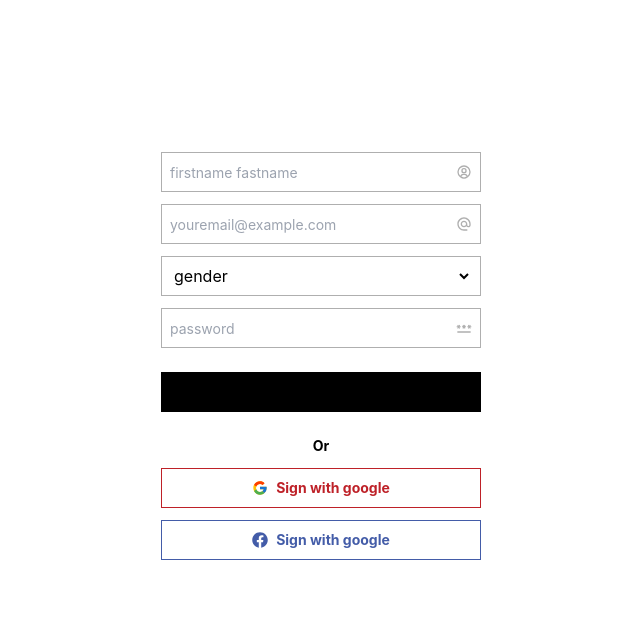
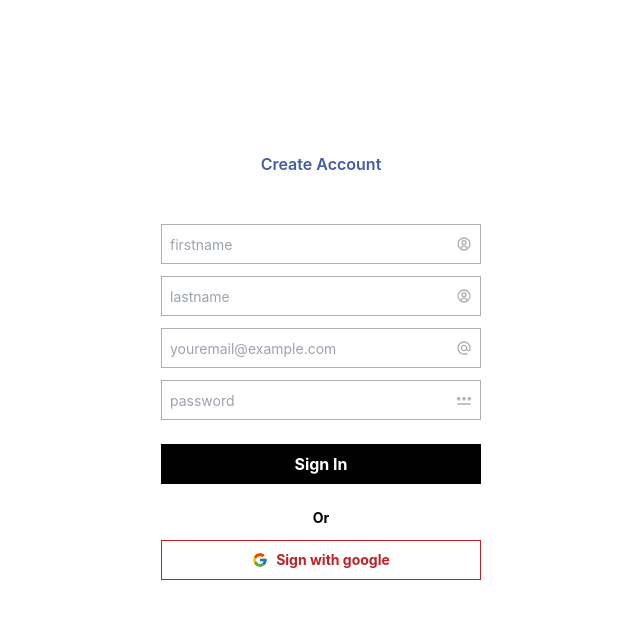
Before and after one commit to laetitiaouelle/room_admin, a Next.js app: page /auth/signin in a window 1280 px wide. Shown: the top 618 px of the page, without its empty margins (319-959 px from the left). Built offline with nearby package versions, Linux system fonts and the light colour scheme.

Commit message:
latest push

```diff
--- a/package.json
+++ b/package.json
@@ -16,6 +16,7 @@
     "next": "12.2.5",
     "react": "^18.2.0",
     "react-dom": "^18.2.0",
+    "react-hook-form": "^7.34.2",
     "react-icons": "^4.4.0",
     "react-map-gl": "^7.0.19",
     "uuid": "^9.0.0"
--- a/pages/_app.js
+++ b/pages/_app.js
@@ -3,14 +3,13 @@ import '../styles/loader.css'
 
 import Layout from './layout/Layout';
 import { useRouter } from 'next/router'
-import { useContext, useEffect, useState } from 'react';
+import { useState } from 'react';
 import { UserContext } from './states/user_context';
 
 
 function MyApp({ Component, pageProps }) {
   const [user, setUser] = useState();
   const router = useRouter()
-
 
   return (
     <UserContext.Provider value={{user, setUser}}>
--- a/pages/auth/login.js
+++ b/pages/auth/login.js
@@ -6,6 +6,9 @@ import {MdAlternateEmail, MdPassword} from 'react-icons/md'
 import { UserContext } from '../states/user_context'
 import { useRouter } from 'next/router'
 import Loader from '../layout/Loader'
+import { getAuth, signInWithEmailAndPassword } from "firebase/auth";
+import {app, database} from "../api/firebase"
+
 
 
 
@@ -15,44 +18,77 @@ function Login() {
     const [userPassword, setUserPassword] = useState("");
     const {user, setUser} = useContext(UserContext);
     const [showLoader, setShowLoader] = useState(false);
+    const [errors, seterrors] = useState({});
+
     const router = useRouter();
 
-    // useEffect(() => {
-    //   if(userEmail!=""&&userPassword!=""){
-    //     setUser({
-    //         userEmail:userEmail,
-    //         userPassword:userPassword
-    //     })
-    //   }
-    // }, [userEmail, userPassword])
+    const auth = getAuth();
+
+
+    useEffect(() => {
+        let accessToken = sessionStorage.getItem("accessToken")
+        if(accessToken){
+          router.push('/')
+        }
+      }, [])
 
    const login=()=>{
 
     if(userEmail!=""&&userPassword!=""){
         setShowLoader(true)
-        setUser({
-            userEmail:userEmail,
-            userPassword:userPassword
+        signInWithEmailAndPassword(auth, userEmail, userPassword)
+        .then((userCredential) => {
+            // Signed in
+            sessionStorage.setItem("accessToken", userCredential.user.accessToken)
+            setUser(userCredential.user)
+            setTimeout(() => {
+                setShowLoader(false)
+                router.push('/')
+            }, 1000);
+            // ...
         })
+        .catch((error) => {
+            console.log(error)
+            setShowLoader(false)
+            const errorCode = error.code;
+            const errorMessage = error.message;
+            if(error.code=="auth/user-not-found"){
+                seterrors({user:"User not found"})
+            }else if(error.code=="auth/invalid-email"){
+                seterrors({email:"Invalid Email"})
+            }else if(error.code=="auth/wrong-password"){
+                seterrors({password:"Wrong password"})
+            }
+        });
 
-        setTimeout(() => {
-            setShowLoader(false)
-            router.push('/')
-        }, 2000);
+
     }else{
         console.log("first")
     }
    }
 
   return (
-    <div className='relative' >
+    <div className='relative bg-white' >
         {
-            showLoader&&(<div className='absolute left-0 right-0 top-0 bottom-0 ' > <Loader/>  </div>)
+            showLoader&&(<div className='absolute left-0 right-0 top-0 bottom-0 ' > <Loader Loader opacity="70" />  </div>)
         }
         <div className='h-screen w-full flex flex-col items-center justify-start pt-32' >
             <div className='py-6' >
+                <h3 className='text-temp-blue font-semibold' >Login</h3>
+            </div>
+            <div className='py-6' >
+                {
+                    errors.user!=null&&(<span className='my-2 text-xs font-semibold text-temp-red' >
+                        {errors.user}
+                    </span>)
+                }
+                {
+                    errors.email!=null&&(<span className='my-2 text-xs font-semibold text-temp-red' >
+                        {errors.email}
+                    </span>)
+                }
                 <div className='mb-3 w-80 flex fles-row justify-between items-center h-10 border border-temp-gray2 bg-white px-2' >
-                    <input onChange={(e)=>setUserEmail(e.target.value)}  className=' text-black outline-none w-full h-full bg-white placeholder:text-sm' required type='email' placeholder='youremail@example.com' />
+                    <input onChange={(e)=>{ seterrors({}), setUserEmail(e.target.value)}}  className=' text-black outline-none w-full h-full bg-white placeholder:text-sm' required type='email' placeholder='youremail@example.com' />
                     <span className='block w-4 h-4 '>
                         <IconContext.Provider value={{ color: "#afafaf"}}>
                         <div>
@@ -62,7 +98,7 @@ function Login() {
                     </span>
                 </div>
                 <div className='w-80 flex fles-row justify-between items-center h-10 border border-temp-gray2 bg-white  px-2' >
-                    <input onChange={(e)=>setUserPassword(e.target.value)}  className=' text-black outline-none w-full h-full bg-white placeholder:text-sm' required type='password' placeholder='password' />
+                    <input onChange={(e)=>{ seterrors({}), setUserPassword(e.target.value)}}  className=' text-black outline-none w-full h-full bg-white placeholder:text-sm' required type='password' placeholder='password' />
                     <span className='block w-4 h-4 '>
                         <IconContext.Provider value={{ color: "#afafaf"}}>
                         <div>
@@ -71,6 +107,12 @@ function Login() {
                         </IconContext.Provider>
                     </span>
                 </div>
+                {
+                    errors.password!=null&&(<span className='my-2 text-xs font-semibold text-temp-red' >
+                        {errors.password}
+                        <a onClick={()=>router.push("/auth/reset")} className='cursor-pointer text-blue-800 hover:text-blue-900 ml-3' >Reset it here</a>
+                    </span>)
+                }
                 <div className='w-full mt-6'>
                     <input type='submit' onClick={()=>login()}  className='bg-black cursor-pointer hover:bg-slate-800 text-white w-full h-10 font-bold'  value="Login" />
                 </div>
@@ -79,7 +121,7 @@ function Login() {
                 <h5 className='block text-sm font-bold text-black' >Or</h5>
             </div>
             <div className='' >
-                <a className=' border-temp-red w-80 h-10  border flex items-center justify-center mb-3' >
+                <a className=' border-temp-red w-80 h-10  cursor-pointer border flex items-center justify-center mb-3' >
                     <span className='flex flex-row items-center justify-evenly' >
                         <span className='block w-4 h-4 '>
                             <IconContext.Provider value={{ color: "#afafaf"}}>
@@ -91,21 +133,9 @@ function Login() {
                         <span className='block text-temp-red font-bold text-sm ml-2' >Login with google</span>
                     </span>
                 </a>
-                <a className=' border-temp-blue w-80 h-10  border flex items-center justify-center' >
-                    <span className='flex flex-row items-center justify-evenly' >
-                        <span className='block w-4 h-4 '>
-                            <IconContext.Provider value={{ color: "#435ca8"}}>
-                            <div>
-                                <FaFacebook/>
-                            </div>
-                            </IconContext.Provider>
-                        </span>
-                        <span className='block text-temp-blue font-bold text-sm ml-2' >Login with google</span>
-                    </span>
-                </a>
             </div>
-            <div>
-
+            <div className='flex flex-row justify-start items-center mt-5' >
+                <span className='block text-temp-gray text-sm' >Vous n'avez pas compte</span> <span><a className='cursor-pointer text-temp-blue text-sm ml-2 ' onClick={()=>router.push('/auth/signin')} >Créer en un ici</a></span>
             </div>
         </div>
     </div>
--- a/pages/auth/signin.js
+++ b/pages/auth/signin.js
@@ -1,32 +1,100 @@
-import React, { useState } from 'react'
+import React, { useContext, useEffect, useState } from 'react'
 import { IconContext } from "react-icons"
 import {FcGoogle} from 'react-icons/fc'
 import {FaFacebook} from 'react-icons/fa'
 import {BiUserCircle} from 'react-icons/bi'
 import {MdAlternateEmail, MdPassword} from 'react-icons/md'
-import { useForm } from "react-hook-form";
+import {app, database} from "../api/firebase"
+import {getAuth, createUserWithEmailAndPassword, GoogleAuthProvider, signInWithPopup }  from "firebase/auth"
+import {useRouter} from 'next/router'
+import { UserContext } from '../states/user_context';
+import { collection, addDoc } from 'firebase/firestore'
+import Loader from '../layout/Loader'
+import { v4 as uuidv4 } from 'uuid';
+
 
 
 function SignIn() {
 
-    const [userName, setUserName] = useState("");
+    const [firstname, setFirstname] = useState("");
+    const [lastname, setLastname] = useState("");
     const [userEmail, setUserEmail] = useState("");
     const [userPassword, setUserPassword] = useState("");
+    const [errors, seterrors] = useState({});
+    const {user, setUser} = useContext(UserContext);
+    const [showLoader, setShowLoader] = useState(false);
 
-    const handleSignIn=e=>{
-        e.preventDefault();
-        console.log(userEmail)
+    const auth = getAuth()
+    const googleProvider = new GoogleAuthProvider();
+    const router = useRouter()
+    const databaseRef = collection(database,"user info")
+
+    const addDataWithEmailAndPassword = ()=>{
+        addDoc(databaseRef,{
+            firstname: firstname,
+            lastname:lastname,
+            email:userEmail,
+            password: userPassword
+        }).then(()=>{
+            setShowLoader(false)
+            router.push('/auth/login')
+        }).catch((errors)=>{
+            setShowLoader(false)
+            console.log("errors: ", errors)
+        })
     }
 
-    const { register, handleSubmit, watch, formState: { errors } } = useForm();
-    const onSubmit = data => console.log(data);
+    useEffect(() => {
+      let accessToken = sessionStorage.getItem("accessToken")
+      if(accessToken){
+        router.push('/')
+      }
+    }, [])
+
+
+
+
+    const signInWithEmailAndPassword=(email, password)=>{
+        setShowLoader(true)
+        createUserWithEmailAndPassword(auth, email, password).then(
+            (response)=>{
+                setUser(response.user)
+                sessionStorage.setItem("accessToken", response.user.accessToken)
+                addDataWithEmailAndPassword()
+            }
+        ).catch((errors)=>{
+            console.log("err: ", errors)
+            setShowLoader(false)
+            if(errors.code=="auth/email-already-in-use"){
+                seterrors({email:"Email already in use"})
+            }else if(errors.code=="auth/weak-password"){
+                seterrors({password:"Password should be at least 6 characters"})
+            }else if(errors.code=="auth/invalid-email"){
+                seterrors({email:"Invalid email"})
+            }
+        })
+    }
+    const signInWithGoogle=()=>{
+        signInWithPopup(auth, googleProvider).then((response)=>{
+            setUser(response.user)
+            sessionStorage.setItem("accessToken", response.user.accessToken)
+            router.push('/auth/login')
+        }).catch((errors)=>console.log(errors.code))
+    }
+
 
   return (
-    <div className='h-screen w-full flex flex-col items-center justify-start pt-32' >
-        <form onSubmit={handleSubmit(onSubmit)}>
+    <div className='h-screen w-full flex flex-col items-center justify-start pt-32 bg-white' >
+        {
+            showLoader&&(<div className='absolute left-0 right-0 top-0 bottom-0  bg-transparent ' > <Loader opacity="70" />  </div>)
+        }
             <div className='py-6' >
+                <h3 className='text-temp-blue font-semibold' >Create Account</h3>
+            </div>
+            <div className='py-6' >
+
                 <div className='mb-3 w-80 flex fles-row justify-between items-center h-10 border border-temp-gray2 bg-white px-2' >
-                    <input {...register("firstname fastname",{required:true, pattern: /^[A-Za-z]+$/i})} className='text-black outline-none w-full h-full bg-white placeholder:text-sm ' required type='text' placeholder='firstname fastname' />
+                    <input onChange={(e)=>setFirstname(e.target.value)} className=' text-black outline-none w-full h-full bg-white placeholder:text-sm' required type='text' placeholder='firstname' />
                     <span className='block w-4 h-4 '>
                         <IconContext.Provider value={{ color: "#afafaf"}}>
                         <div>
@@ -36,7 +104,26 @@ function SignIn() {
                     </span>
                 </div>
                 <div className='mb-3 w-80 flex fles-row justify-between items-center h-10 border border-temp-gray2 bg-white px-2' >
-                    <input {...register('youremail@example.com',{ required:true, pattern:/^[a-z0-9._%+-]+@[a-z0-9.-]+\.[a-z]{2,4}$/})} className=' text-black outline-none w-full h-full bg-white placeholder:text-sm' required type='email' placeholder='youremail@example.com' />
+                    <input onChange={(e)=>setLastname(e.target.value)} className=' text-black outline-none w-full h-full bg-white placeholder:text-sm' required type='text' placeholder='lastname' />
+                    <span className='block w-4 h-4 '>
+                        <IconContext.Provider value={{ color: "#afafaf"}}>
+                        <div>
+                            <BiUserCircle/>
+                        </div>
+                        </IconContext.Provider>
+                    </span>
+                </div>
+                {
+                    errors.email!=null&&(<span className='my-2 text-xs font-semibold text-temp-red' >
+                        {errors.email}
+                        { (errors.email=="Email already in use")&&(<a onClick={()=>router.push("/auth/login")} className='cursor-pointer text-blue-800 hover:text-blue-900 ml-3' >Login here</a>)}
+                    </span>)
+                }
+                <div className='mb-3 w-80 flex fles-row justify-between items-center h-10 border border-temp-gray2 bg-white px-2' >
+                    <input onChange={(e)=>{
+                        seterrors("")
+                        setUserEmail(e.target.value)
+                        }} className=' text-black outline-none w-full h-full bg-white placeholder:text-sm' required type='email' placeholder='youremail@example.com' />
                     <span className='block w-4 h-4 '>
                         <IconContext.Provider value={{ color: "#afafaf"}}>
                         <div>
@@ -45,16 +132,16 @@ function SignIn() {
                         </IconContext.Provider>
                     </span>
                 </div>
-                <div className='mb-3 w-80 flex fles-row justify-between items-center h-10 border border-temp-gray2 bg-white px-2' >
-                    <select {...register("gender")} className=' text-black outline-none w-full h-full bg-white placeholder:text-sm' >
-                        <option className='text-sm text-temp-gray2'  value="">gender</option>
-                        <option value="female">female</option>
-                        <option value="male">male</option>
-                        <option value="other">other</option>
-                    </select>
-                </div>
+
+                {
+                    errors.password!=null&&(<span className='my-2 text-xs font-semibold text-temp-red' >
+                        {errors.password}
+                    </span>)
+                }
                 <div className='w-80 flex fles-row justify-between items-center h-10 border border-temp-gray2 bg-white  px-2' >
-                    <input {...register('password',{required:true})} className=' text-black outline-none w-full h-full bg-white placeholder:text-sm' required type='password' placeholder='password' />
+                    <input onChange={(e)=>{
+                        seterrors({})
+                        setUserPassword(e.target.value)}} className=' text-black outline-none w-full h-full bg-white placeholder:text-sm ' required type='password' placeholder='password' />
                     <span className='block w-4 h-4 '>
                         <IconContext.Provider value={{ color: "#afafaf"}}>
                         <div>
@@ -64,15 +151,14 @@ function SignIn() {
                     </span>
                 </div>
                 <div className='w-full mt-6'>
-                    <input  type='submit' className='bg-black w-full h-10 font-bold'  value="Sign In" />
+                    <a onClick={()=>signInWithEmailAndPassword(userEmail, userPassword)}  className='bg-black hover:bg-slate-800 cursor-pointer text-white outline-none w-full h-10 font-bold flex justify-center items-center'>Sign In</a>
                 </div>
             </div>
-        </form>
         <div className='mb-3' >
             <h5 className='block text-sm font-bold text-black' >Or</h5>
         </div>
         <div className='' >
-            <a className=' border-temp-red w-80 h-10  border flex items-center justify-center mb-3' >
+            <a onClick={()=>signInWithGoogle()} className=' border-temp-red w-80 h-10 cursor-pointer  border flex items-center justify-center mb-3' >
                 <span className='flex flex-row items-center justify-evenly' >
                     <span className='block w-4 h-4 '>
                         <IconContext.Provider value={{ color: "#afafaf"}}>
@@ -84,18 +170,7 @@ function SignIn() {
                     <span className='block text-temp-red font-bold text-sm ml-2' >Sign with google</span>
                 </span>
             </a>
-            <a className=' border-temp-blue w-80 h-10  border flex items-center justify-center' >
-                <span className='flex flex-row items-center justify-evenly' >
-                    <span className='block w-4 h-4 '>
-                        <IconContext.Provider value={{ color: "#435ca8"}}>
-                        <div>
-                            <FaFacebook/>
-                        </div>
-                        </IconContext.Provider>
-                    </span>
-                    <span className='block text-temp-blue font-bold text-sm ml-2' >Sign with google</span>
-                </span>
-            </a>
+
         </div>
         <div>
 
--- a/pages/layout/Loader.js
+++ b/pages/layout/Loader.js
@@ -1,8 +1,8 @@
 import React from 'react'
 
-function Loader() {
+function Loader(props) {
   return (
-    <div className='w-full h-screen bg-white flex items-center justify-center' >
+    <div className={`"w-full h-screen bg-white flex items-center justify-center opacity-${props.opacity} "`} >
         <div className="lds-ripple"><div></div><div></div></div>
     </div>
   )
```
Also changed, not shown: pages/Add.js (+14 -1 lines), pages/api/firebase.js (+5 -4 lines), pages/components/Add/Uploads.js (+54 -11 lines), pages/index.js (+16 -5 lines), 1 other file (tests, documents, lock files or other folders).
